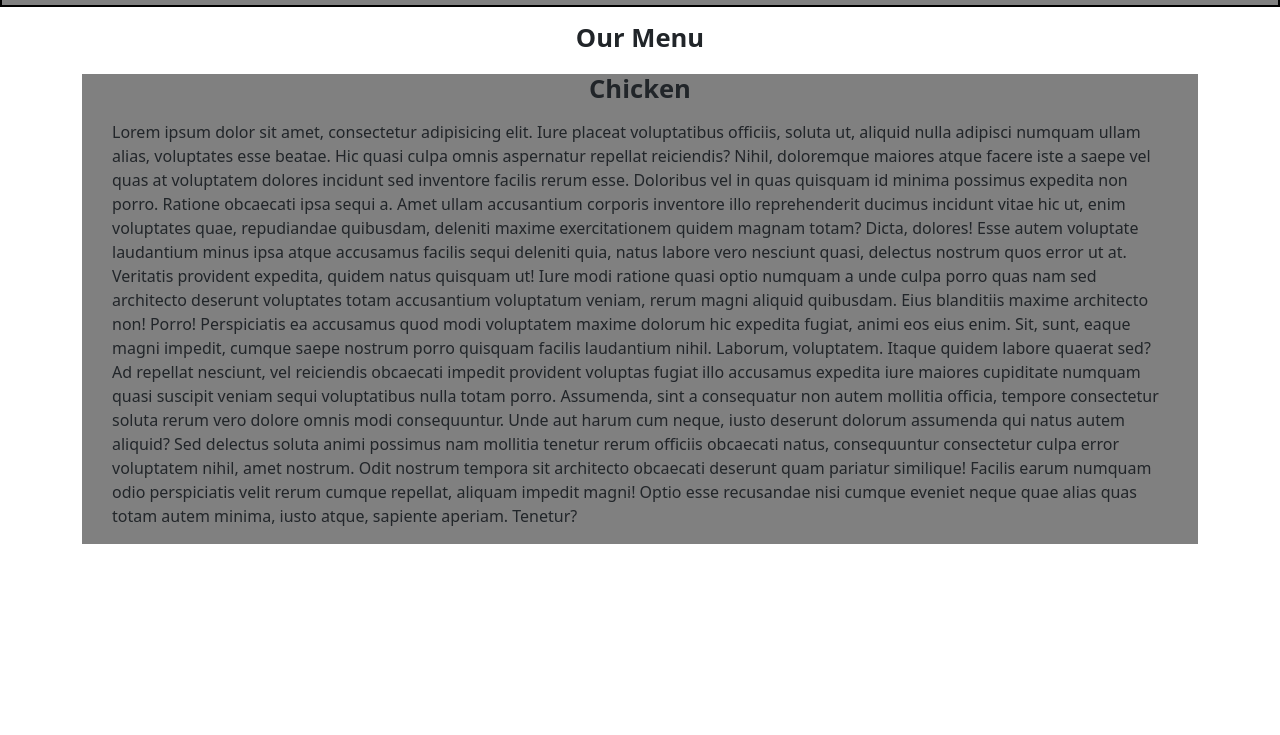
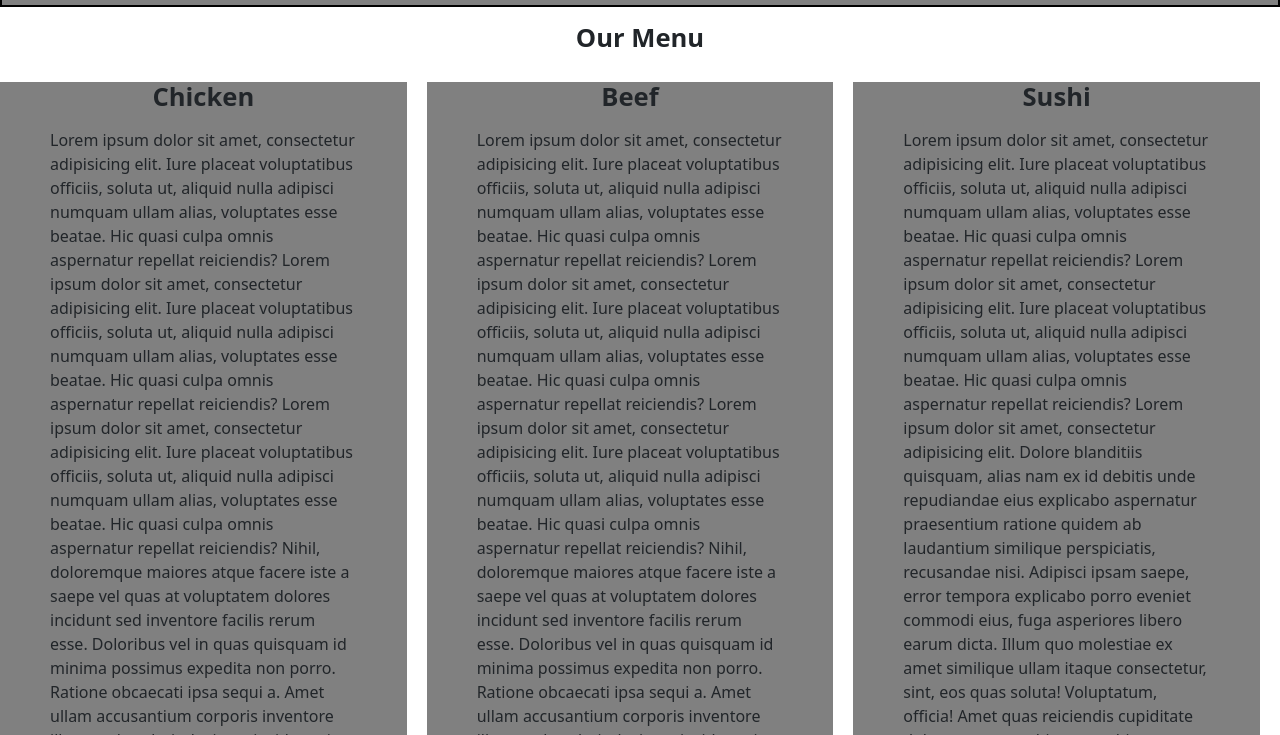
Before and after one commit to mkmkaksl/Coursera-HTML-CSS, a plain HTML site: page Module3/index.html in a window 1280 px wide. Shown: the part 65-800 px from the top of the page. Drawn offline with nearby package versions, Linux system fonts and the light colour scheme.

Commit message:
module 3 initial

```diff
--- a/Module3/css/global.css
+++ b/Module3/css/global.css
@@ -32,11 +32,37 @@ body {
     font-weight: bold;
     font-size: 1.6rem;
 }
-
-.main-section {
+main .container-fluid .row .main-section:nth-of-type(0) {
+    border: 20px solid red;
+}
+.container-fluid .row .main-section {
     background-color: gray;
-    max-height: 2000px;
+    min-height: 2000px;
+    max-height: 3000px;
     overflow: hidden;
     margin-top: 20px;
-    padding: 0 30px;
+    padding: 0 40px 20px 40px;
+    border-bottom: 10px solid white;
 }
+.container-fluid .row .main-section:last-child {
+    margin-bottom: 50px;
+}
+
+@media (min-width: 768px) {
+    .container-fluid .row .main-section {
+        border-right: 20px solid white;
+        border-bottom: none;
+        padding: 0 50px 20px 50px;
+        margin-bottom: 50px;
+    }
+}
+@media (min-width: 576px) and (max-width: 767px) {
+    .container-fluid .row .main-section {
+        border-right: 20px solid white;
+        border-bottom: 10px solid white;
+        padding: 0 50px 20px 50px;
+    }
+    .container-fluid .row .main-section:last-child {
+        margin-bottom: 50px;
+    }
+}
--- a/Module3/index.html
+++ b/Module3/index.html
@@ -37,21 +37,44 @@
                 </ul>
             </div>
         </nav>
-        <main class="container">
-            <h2 class="col-12 text-center mt-3 heading">Our Menu</h2>
-            <section class="col-12 main-section">
-                <h2 class="heading text-center mb-3">Chicken</h2>
-                <p>Lorem ipsum dolor sit amet, consectetur adipisicing elit. Iure placeat voluptatibus officiis, soluta ut, aliquid nulla adipisci numquam ullam alias, voluptates esse beatae. Hic quasi culpa omnis aspernatur repellat reiciendis?
-                Nihil, doloremque maiores atque facere iste a saepe vel quas at voluptatem dolores incidunt sed inventore facilis rerum esse. Doloribus vel in quas quisquam id minima possimus expedita non porro.
-                Ratione obcaecati ipsa sequi a. Amet ullam accusantium corporis inventore illo reprehenderit ducimus incidunt vitae hic ut, enim voluptates quae, repudiandae quibusdam, deleniti maxime exercitationem quidem magnam totam? Dicta, dolores!
-                Esse autem voluptate laudantium minus ipsa atque accusamus facilis sequi deleniti quia, natus labore vero nesciunt quasi, delectus nostrum quos error ut at. Veritatis provident expedita, quidem natus quisquam ut!
-                Iure modi ratione quasi optio numquam a unde culpa porro quas nam sed architecto deserunt voluptates totam accusantium voluptatum veniam, rerum magni aliquid quibusdam. Eius blanditiis maxime architecto non! Porro!
-                Perspiciatis ea accusamus quod modi voluptatem maxime dolorum hic expedita fugiat, animi eos eius enim. Sit, sunt, eaque magni impedit, cumque saepe nostrum porro quisquam facilis laudantium nihil. Laborum, voluptatem.
-                Itaque quidem labore quaerat sed? Ad repellat nesciunt, vel reiciendis obcaecati impedit provident voluptas fugiat illo accusamus expedita iure maiores cupiditate numquam quasi suscipit veniam sequi voluptatibus nulla totam porro.
-                Assumenda, sint a consequatur non autem mollitia officia, tempore consectetur soluta rerum vero dolore omnis modi consequuntur. Unde aut harum cum neque, iusto deserunt dolorum assumenda qui natus autem aliquid?
-                Sed delectus soluta animi possimus nam mollitia tenetur rerum officiis obcaecati natus, consequuntur consectetur culpa error voluptatem nihil, amet nostrum. Odit nostrum tempora sit architecto obcaecati deserunt quam pariatur similique!
-                Facilis earum numquam odio perspiciatis velit rerum cumque repellat, aliquam impedit magni! Optio esse recusandae nisi cumque eveniet neque quae alias quas totam autem minima, iusto atque, sapiente aperiam. Tenetur?</p>
-            </section>
+        <main class="container-fluid" id="main">
+            <div class="row">
+                <a id="Top"></a>
+                <h2 class="col-12 text-center mt-3 heading">Our Menu</h2>
+                <section class="col-md-4 col-sm-6 col-12 main-section">
+                    <h3 class="heading text-center mb-3">Chicken</h3>
+                    <p>Lorem ipsum dolor sit amet, consectetur adipisicing elit. Iure placeat voluptatibus officiis, soluta ut, aliquid nulla adipisci numquam ullam alias, voluptates esse beatae. Hic quasi culpa omnis aspernatur repellat reiciendis?
+                    Lorem ipsum dolor sit amet, consectetur adipisicing elit. Iure placeat voluptatibus officiis, soluta ut, aliquid nulla adipisci numquam ullam alias, voluptates esse beatae. Hic quasi culpa omnis aspernatur repellat reiciendis?
+                    Lorem ipsum dolor sit amet, consectetur adipisicing elit. Iure placeat voluptatibus officiis, soluta ut, aliquid nulla adipisci numquam ullam alias, voluptates esse beatae. Hic quasi culpa omnis aspernatur repellat reiciendis?
+                    Nihil, doloremque maiores atque facere iste a saepe vel quas at voluptatem dolores incidunt sed inventore facilis rerum esse. Doloribus vel in quas quisquam id minima possimus expedita non porro.
+                    Ratione obcaecati ipsa sequi a. Amet ullam accusantium corporis inventore illo reprehenderit ducimus incidunt vitae hic ut, enim voluptates quae, repudiandae quibusdam, deleniti maxime exercitationem quidem magnam totam? Dicta, dolores!
+                    Esse autem voluptate laudantium minus ipsa atque accusamus facilis sequi deleniti quia, natus labore vero nesciunt quasi, delectus nostrum quos error ut at. Veritatis provident expedita, quidem natus </p>
+                    <a href="#Top">Return to Top</a>
+                </section>
+
+                <section class="col-md-4 col-sm-6 col-12 main-section">
+                    <h3 class="heading text-center mb-3">Beef</h3>
+                    <p>Lorem ipsum dolor sit amet, consectetur adipisicing elit. Iure placeat voluptatibus officiis, soluta ut, aliquid nulla adipisci numquam ullam alias, voluptates esse beatae. Hic quasi culpa omnis aspernatur repellat reiciendis?
+                    Lorem ipsum dolor sit amet, consectetur adipisicing elit. Iure placeat voluptatibus officiis, soluta ut, aliquid nulla adipisci numquam ullam alias, voluptates esse beatae. Hic quasi culpa omnis aspernatur repellat reiciendis?
+                    Lorem ipsum dolor sit amet, consectetur adipisicing elit. Iure placeat voluptatibus officiis, soluta ut, aliquid nulla adipisci numquam ullam alias, voluptates esse beatae. Hic quasi culpa omnis aspernatur repellat reiciendis?
+                    Nihil, doloremque maiores atque facere iste a saepe vel quas at voluptatem dolores incidunt sed inventore facilis rerum esse. Doloribus vel in quas quisquam id minima possimus expedita non porro.
+                    Ratione obcaecati ipsa sequi a. Amet ullam accusantium corporis inventore illo reprehenderit ducimus incidunt vitae hic ut, enim voluptates quae, repudiandae quibusdam, deleniti maxime exercitationem quidem magnam totam? Dicta, dolores!
+                    Esse autem voluptate laudantium minus ipsa atque accusamus facilis sequi deleniti quia, natus labore vero nesciunt quasi, delectus nostrum quos error ut at. Veritatis provident expedita, quidem natus </p>
+                    <a href="#Top">Return to Top</a>
+                </section>
+
+                <section class="col-md-4 col-sm-12 col-12 main-section">
+                    <h3 class="heading text-center mb-3">Sushi</h3>
+                    <p>Lorem ipsum dolor sit amet, consectetur adipisicing elit. Iure placeat voluptatibus officiis, soluta ut, aliquid nulla adipisci numquam ullam alias, voluptates esse beatae. Hic quasi culpa omnis aspernatur repellat reiciendis?
+                    Lorem ipsum dolor sit amet, consectetur adipisicing elit. Iure placeat voluptatibus officiis, soluta ut, aliquid nulla adipisci numquam ullam alias, voluptates esse beatae. Hic quasi culpa omnis aspernatur repellat reiciendis?
+                    Lorem ipsum dolor sit amet, consectetur adipisicing elit. Dolore blanditiis quisquam, alias nam ex id debitis unde repudiandae eius explicabo aspernatur praesentium ratione quidem ab laudantium similique perspiciatis, recusandae nisi.
+                    Adipisci ipsam saepe, error tempora explicabo porro eveniet commodi eius, fuga asperiores libero earum dicta. Illum quo molestiae ex amet similique ullam itaque consectetur, sint, eos quas soluta! Voluptatum, officia!
+                    Amet quas reiciendis cupiditate dolorem sunt, architecto, nobis aut corrupti quidem beatae molestiae explicabo fugit eligendi possimus error rerum voluptatum unde culpa nisi totam natus incidunt odit assumenda! Ratione, explicabo.
+                    Fugit quidem, commodi odio tempora nihil, rem natus voluptate dolores est voluptas eos reprehenderit? Sint eaque numquam voluptas dicta culpa quae consectetur nostrum, fugit debitis reiciendis soluta, minima itaque tempora.
+                    Fugiat quisquam laboriosam reiciendis reprehenderit veniam. Ipsam rerum iusto id? Quae deserunt alias voluptate. Facere, inventore perspiciatis repudiandae placeat at architecto tempore libero! Ex tempore illo exercitationem rem maiores debitis.</p>
+                    <a href="#Top">Return to Top</a>
+                </section>
+            </div>
         </main>
 
         <script src="https://cdn.jsdelivr.net/npm/bootstrap@5.2.0/dist/js/bootstrap.min.js"></script>
```
